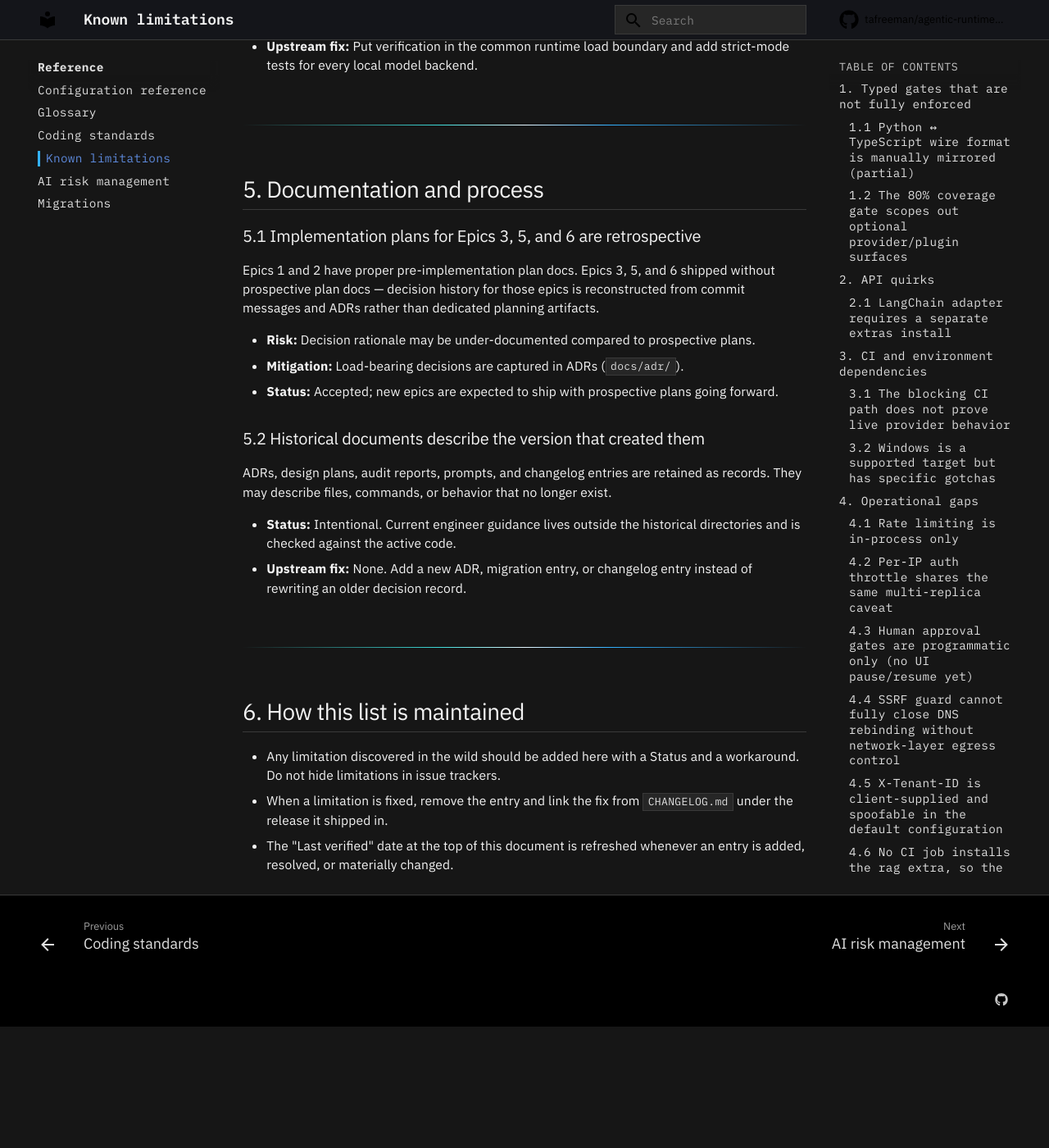
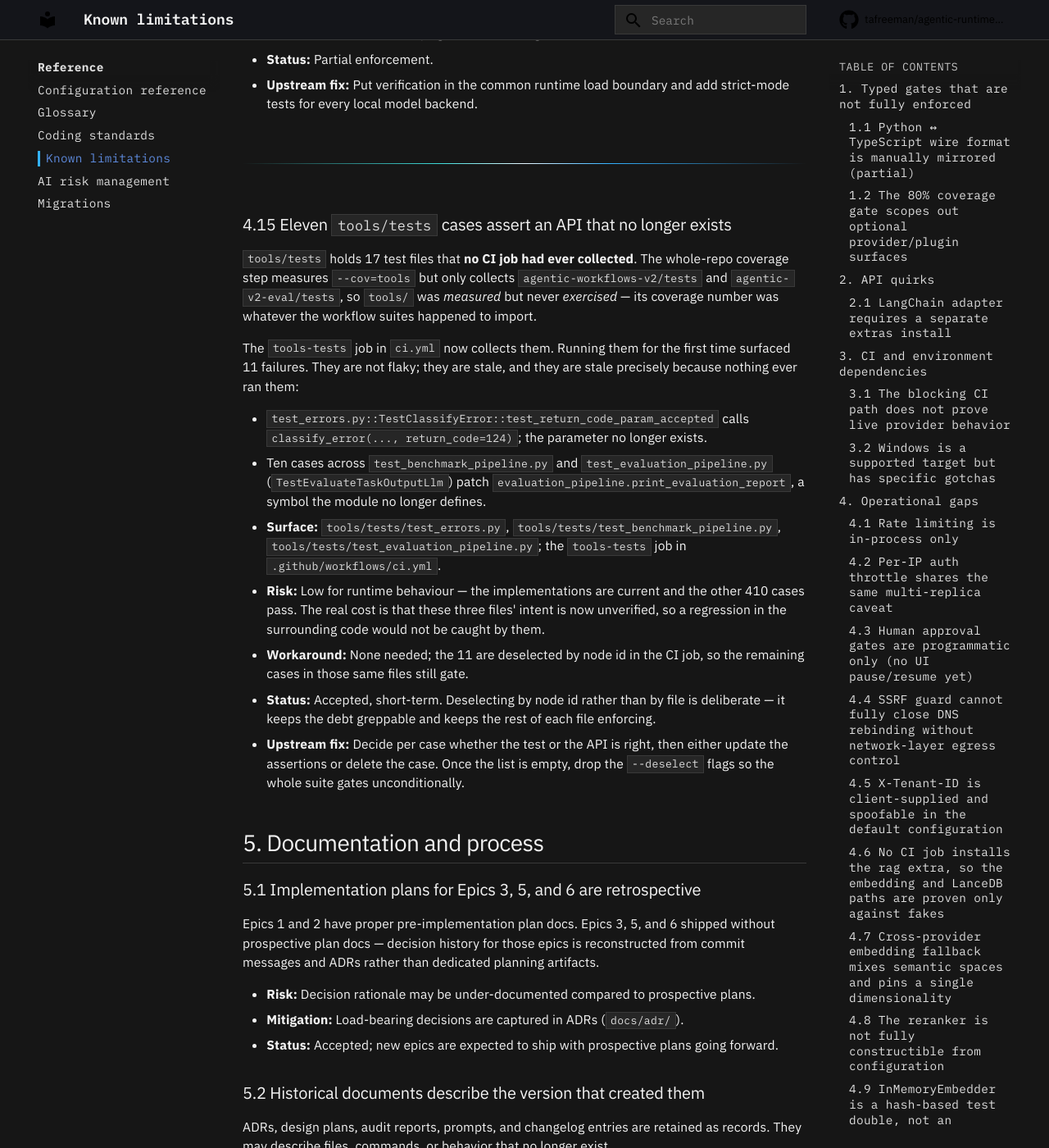
Before and after one commit to tafreeman/agentic-runtime-platform, an MkDocs documentation site: the page built from docs/KNOWN_LIMITATIONS.md, in a window 1280 px wide and 1400 px high, scrolled down 13055 px. Shown: the whole window at 82% size. Built offline with MkDocs 1.6.1 and Material for MkDocs 9.7.7, drawn with Linux system fonts in a browser that asks for light colours; comment, search, counter and statistics services are not loaded; before the commit the page ends 14307 px from its top, so only the background shows below that; some of the changed text lies outside the part shown.

Commit message:
ci(arp): close the tools/ and rag CI blind spots, drop a dead workflow
Three CI changes, none of which alter runtime code.

Adds `tools-tests`. tools/tests holds 17 files that no job had ever
collected: the whole-repo coverage step measures --cov=tools but only
collects agentic-workflows-v2 and agentic-v2-eval, so tools/ was
measured and never exercised. Running it surfaced 11 stale cases
asserting an API that no longer exists (classify_error lost return_code;
evaluation_pipeline lost print_evaluation_report). They are deselected by
node id, not by file, so the debt stays greppable and the other cases in
those same files still gate. 410 pass. Tracked as KNOWN_LIMITATIONS 4.15.

Adds `rag-extra-tests`, exactly as KNOWN_LIMITATIONS 4.6 specified it —
non-blocking, and asserting lancedb and litellm really import so a
resolution failure cannot pass as a silent skip. 4.6 updated to
implemented.

Deletes manifest-temperature-check.yml. It triggers on run-manifest.yaml
and runs scripts/validate_manifest.py; neither has ever been tracked in
this repo. It is not merely dormant — path filters do not apply to tag
pushes, so it has fired twice, on the v0.1.0 and v0.3.0 tags, and failed
both times. A workflow that can only ever go red on a release is worse
than no workflow.

```diff
--- a/docs/KNOWN_LIMITATIONS.md
+++ b/docs/KNOWN_LIMITATIONS.md
@@ -178,7 +178,7 @@
   `python -m pytest agentic-workflows-v2/tests -k "rag or vectorstore or embed" -q`.
   Treat that as a pre-release step, not a per-PR one.
 - **Status:** Accepted. The extra is heavy (`litellm` pulls a large dependency tree), and the fake-injection pattern is what keeps the LiteLLM and factory code measured rather than skipped — `agentic_v2/rag/*` is **not** in `[tool.coverage.run] omit`, unlike the optional surfaces in §1.2, so uncovered lines there would drag the gated 80% figure down.
-- **Upstream fix:** Future sprint — an optional, non-blocking `rag-extra-tests` job installing `[dev,rag]` and running the RAG suites plus `tests/test_vectorstore_lancedb.py`, so the LanceDB path is exercised at least once per merge. A live-provider embedding call would need a credential and belongs in a cron lane, not a PR gate.
+- **Upstream fix:** **Implemented.** `ci.yml` now carries the `rag-extra-tests` job described here — installing `[dev,rag]`, asserting `lancedb` and `litellm` actually import (so a resolution failure cannot pass as a silent skip), and running the RAG suites plus `tests/test_vectorstore_lancedb.py`. It is `continue-on-error` as specified above; promote it to required once it has a stable history. A live-provider embedding call still needs a credential and still belongs in a cron lane, not a PR gate.
 
 ### 4.7 Cross-provider embedding fallback mixes semantic spaces and pins a single dimensionality
 
@@ -315,6 +315,36 @@
 
 ---
 
+### 4.15 Eleven `tools/tests` cases assert an API that no longer exists
+
+`tools/tests` holds 17 test files that **no CI job had ever collected**. The whole-repo
+coverage step measures `--cov=tools` but only collects `agentic-workflows-v2/tests` and
+`agentic-v2-eval/tests`, so `tools/` was *measured* but never *exercised* — its coverage
+number was whatever the workflow suites happened to import.
+
+The `tools-tests` job in `ci.yml` now collects them. Running them for the first time
+surfaced 11 failures. They are not flaky; they are stale, and they are stale precisely
+because nothing ever ran them:
+
+- `test_errors.py::TestClassifyError::test_return_code_param_accepted` calls
+  `classify_error(..., return_code=124)`; the parameter no longer exists.
+- Ten cases across `test_benchmark_pipeline.py` and `test_evaluation_pipeline.py`
+  (`TestEvaluateTaskOutputLlm`) patch `evaluation_pipeline.print_evaluation_report`,
+  a symbol the module no longer defines.
+
+- **Surface:** `tools/tests/test_errors.py`, `tools/tests/test_benchmark_pipeline.py`,
+  `tools/tests/test_evaluation_pipeline.py`; the `tools-tests` job in `.github/workflows/ci.yml`.
+- **Risk:** Low for runtime behaviour — the implementations are current and the other 410
+  cases pass. The real cost is that these three files' intent is now unverified, so a
+  regression in the surrounding code would not be caught by them.
+- **Workaround:** None needed; the 11 are deselected by node id in the CI job, so the
+  remaining cases in those same files still gate.
+- **Status:** Accepted, short-term. Deselecting by node id rather than by file is
+  deliberate — it keeps the debt greppable and keeps the rest of each file enforcing.
+- **Upstream fix:** Decide per case whether the test or the API is right, then either
+  update the assertions or delete the case. Once the list is empty, drop the `--deselect`
+  flags so the whole suite gates unconditionally.
+
 ## 5. Documentation and process
 
 ### 5.1 Implementation plans for Epics 3, 5, and 6 are retrospective
```
Also changed, not shown: 2 other files.
